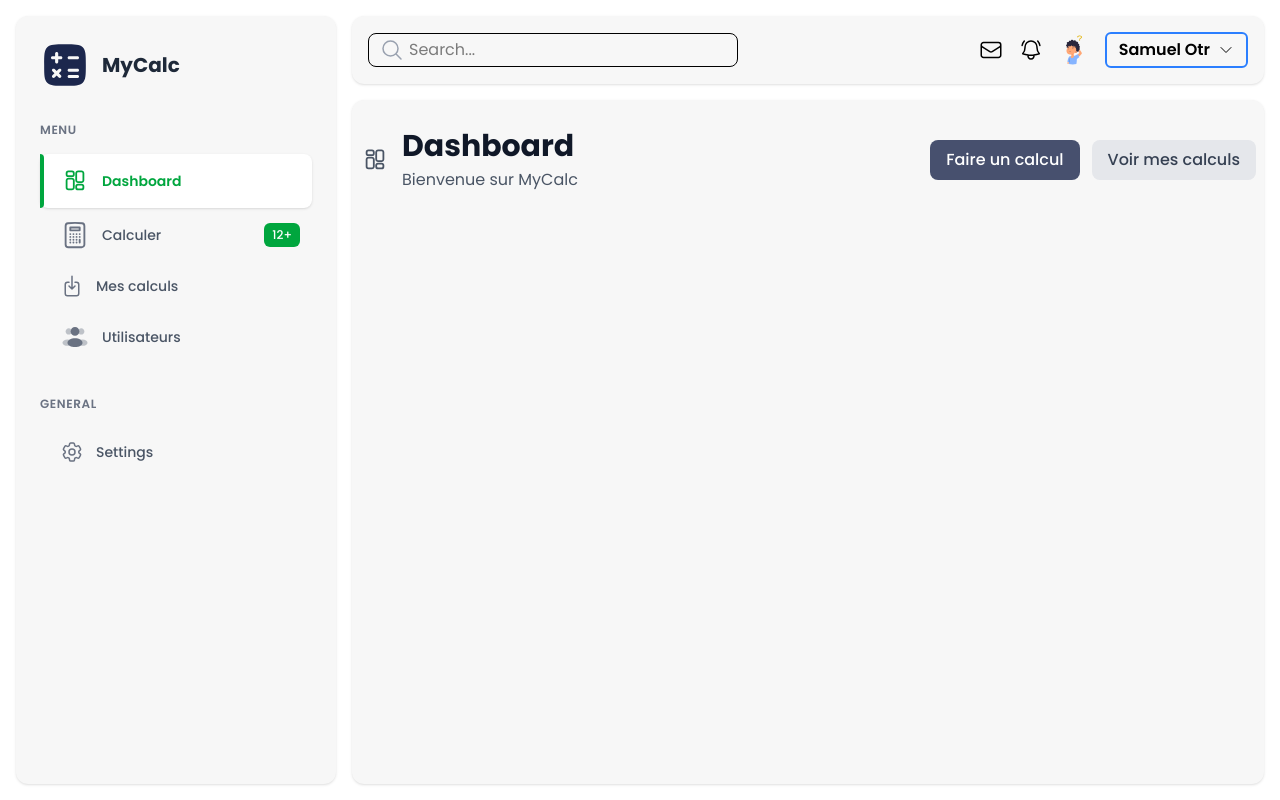
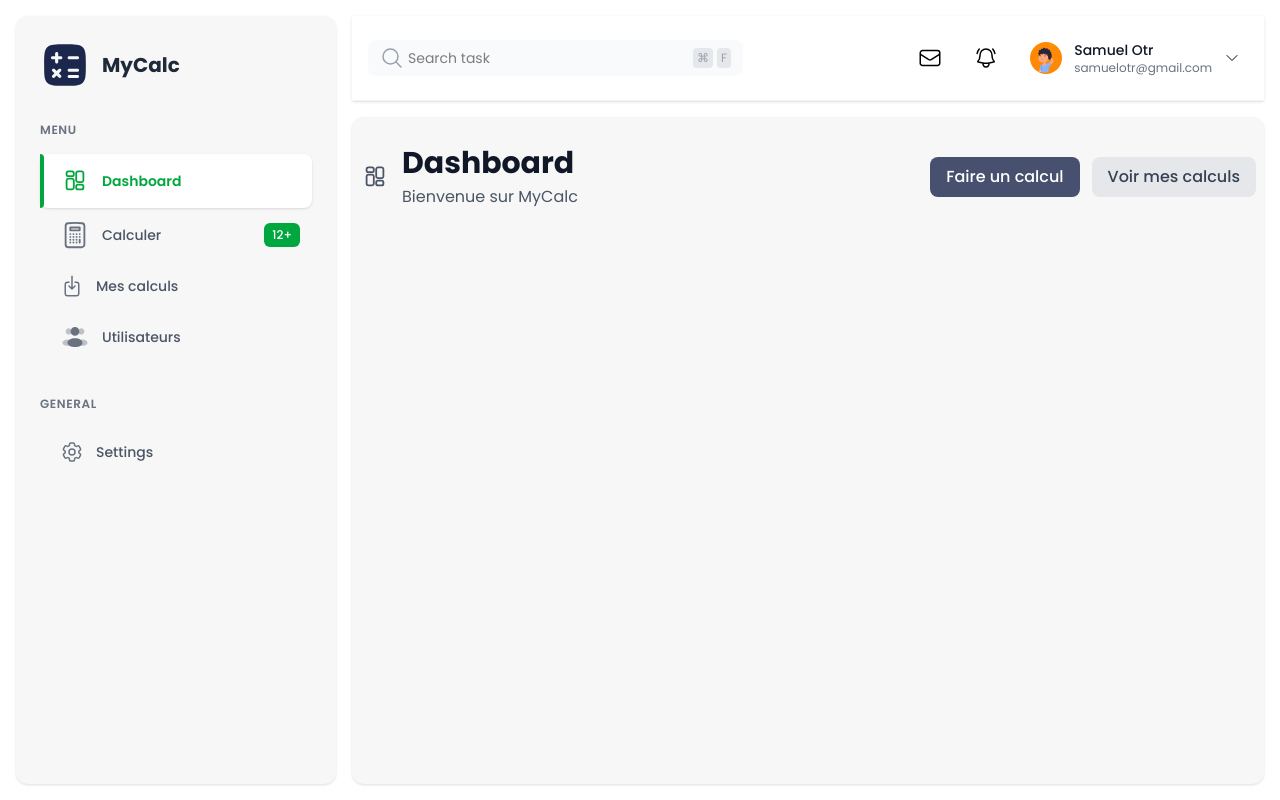
Before and after one commit to Samuelouattara/mycalc, a Next.js app: page / in a window 1280 px wide. Built offline with nearby package versions, Linux system fonts and the light colour scheme.

Commit message:
Mise à jour de la navbar et ajout de l'icône Ctrl+F

```diff
--- a/app/page.tsx
+++ b/app/page.tsx
@@ -2,7 +2,7 @@
 
 import MainContent from "@/components/dashboardLayout/MainContent";
 import ContentTitle from "@/components/shared/contentTitle";
-import DashboardIcon from "@/components/ui/icones/dashboardIcon";
+import DashboardIcon from "@/components/ui/icones/DashboardIcon";
 import { useRouter } from "next/navigation";
 
 export default function Home() {
--- a/components/dashboardLayout/Navbar.tsx
+++ b/components/dashboardLayout/Navbar.tsx
@@ -4,7 +4,7 @@ import PersonIcon from "../ui/icones/personIcon";
 import SearchIcon from "../ui/icones/searchIcon";
 import Notification from "../ui/icones/notification";
 import MessageIcon from "../ui/icones/message";
-
+import CtrlFIcon from "../ui/icones/CtrlFIcon";
 import { useState } from "react";
 import Dropdown from "../ui/icones/dropdown";
 
@@ -16,27 +16,44 @@ export default function Navbar() {
     };
 
     return (
-        <div className="w-full flex flex-row items-center justify-between p-4 bg-[#F7F7F7] rounded-xl shadow-sm">
-            <div className="relative">
+        <div className="w-full flex flex-row items-center justify-between p-4 bg-white shadow-sm border-b border-gray-100">
+            {/* Barre de recherche avec Ctrl+F */}
+            <div className="relative max-w-md">
                 <div className="absolute left-3 top-1/2 transform -translate-y-1/2 text-gray-400">
                     <SearchIcon />
                 </div>
                 <input
                     type="text"
-                    placeholder="Search..."
-                    className="border rounded-lg pl-10 pr-3 py-1 focus:outline-none focus:ring-2 focus:ring-blue-500"
+                    placeholder="Search task"
+                    className="w-full bg-gray-50 border-0 rounded-lg pl-10 pr-16 py-2 text-sm focus:outline-none focus:ring-2 focus:ring-gray-200 focus:bg-white"
                 />
+                <div className="absolute right-3 top-1/2 transform -translate-y-1/2">
+                    <CtrlFIcon />
+                </div>
             </div>
+
+            {/* Section droite avec icônes et utilisateur */}
             <div className="flex items-center space-x-4">
-                <MessageIcon />
-                <Notification />
-                <PersonIcon />
+                <button className="p-2 hover:bg-gray-100 rounded-lg transition-colors">
+                    <MessageIcon />
+                </button>
+                <button className="p-2 hover:bg-gray-100 rounded-lg transition-colors">
+                    <Notification />
+                </button>
+
+                {/* Profil utilisateur */}
                 <div className="relative">
                     <button
                         onClick={toggleDropdown}
-                        className="font-semibold group relative border-blue-500 border-2 rounded-md px-3 py-1 hover:bg-blue-50 transition-colors flex items-center space-x-2"
+                        className="flex items-center space-x-3 p-2 hover:bg-gray-50 rounded-lg transition-colors"
                     >
-                        <span>Samuel Otr</span>
+                        <div className="w-8 h-8 bg-orange-400 rounded-full flex items-center justify-center">
+                            <PersonIcon />
+                        </div>
+                        <div className="text-left">
+                            <div className="text-sm font-medium text-gray-900">Samuel Otr</div>
+                            <div className="text-xs text-gray-500">samuelotr@gmail.com</div>
+                        </div>
                         <div className={`transform transition-transform ${isDropdownOpen ? 'rotate-180' : ''}`}>
                             <Dropdown />
                         </div>
@@ -52,7 +69,6 @@ export default function Navbar() {
                                     Sign out
                                 </a>
                                 <hr className="my-1" />
-
                             </div>
                         </div>
                     )}
--- a/components/dashboardLayout/SideBar.tsx
+++ b/components/dashboardLayout/SideBar.tsx
@@ -6,7 +6,8 @@ import CalculerIcon from "../ui/icones/calculerIcon";
 import SettingsIcon from "../ui/icones/settingsIcon";
 import HistoryIcon from "../ui/icones/historyIcon";
 import UsersIcon from "../ui/icones/usersIcon";
-import DashboardIcon from "../ui/icones/dashboardIcon";
+import DashboardIcon from "../ui/icones/DashboardIcon";
+
 
 const menuItems = [
     {
--- /dev/null
+++ b/components/ui/icones/CtrlFIcon.tsx
@@ -0,0 +1,8 @@
+export default function CtrlFIcon() {
+    return (
+        <div className="flex items-center gap-1 text-gray-400 text-xs">
+            <span className="px-1 py-0.5 bg-gray-200 rounded text-xs">⌘</span>
+            <span className="px-1 py-0.5 bg-gray-200 rounded text-xs">F</span>
+        </div>
+    );
+}
```
